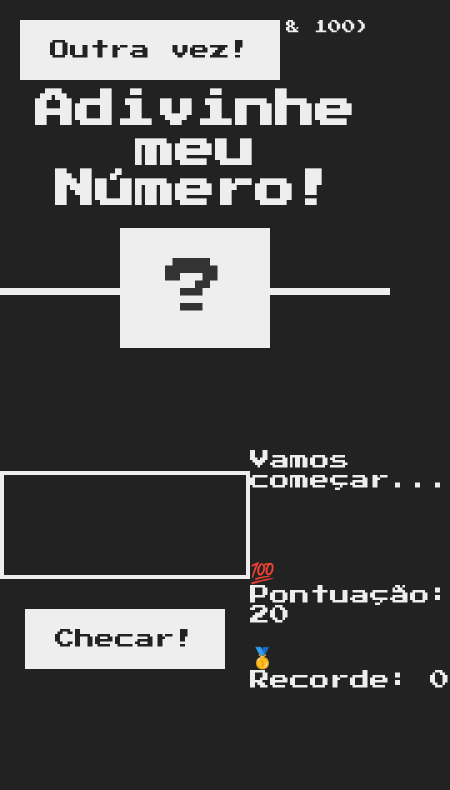
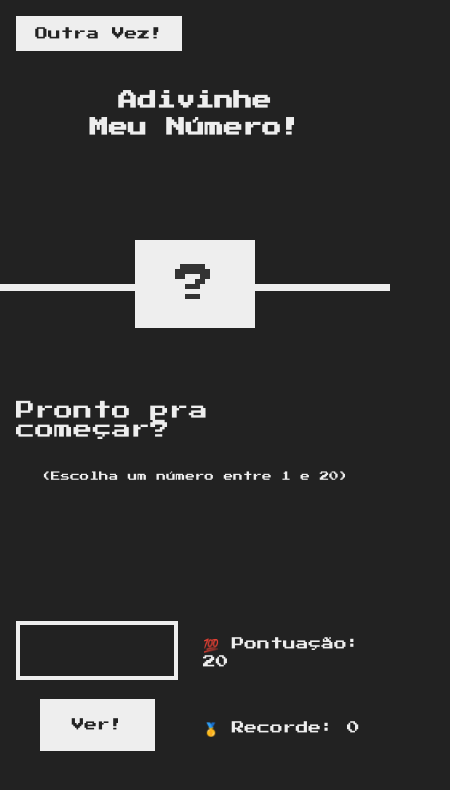
Before and after one commit to 82rafamalta/adivinhe-meu-numero, a plain HTML site: page index.html in a window 390 px wide. Shown: the whole page, 450 px wide, since content can reach past the window. Drawn offline with Linux system fonts and the light colour scheme.

Commit message:
Add files via upload

```diff
--- a/index.html
+++ b/index.html
@@ -5,28 +5,28 @@
     <meta name="viewport" content="width=device-width, initial-scale=1.0" />
     <meta http-equiv="X-UA-Compatible" content="ie=edge" />
     <link rel="stylesheet" href="style.css" />
-    <title>Adivinhe meu Número!</title>
+    <title>Adivinhe Meu Número!</title>
   </head>
   <body>
     <header>
-      <h1>Adivinhe meu Número!</h1>
-      <p class="between">(Entre 1 & 100)</p>
-      <button class="btn again">Outra vez!</button>
+      <h1>Adivinhe Meu Número!</h1>
       <div class="number">?</div>
     </header>
     <main>
+      <p class="message">Pronto pra começar?</p>
+      <p class="rule">(Escolha um número entre 1 e 20)</p>
       <section class="left">
         <input type="number" class="guess" />
-        <button class="btn check">Checar!</button>
+        <button class="btn check">Ver!</button>
       </section>
       <section class="right">
-        <p class="message">Vamos começar...</p>
         <p class="label-score">💯 Pontuação: <span class="score">20</span></p>
         <p class="label-highscore">
           🥇 Recorde: <span class="highscore">0</span>
         </p>
       </section>
     </main>
+    <button class="btn again">Outra Vez!</button>
     <script src="script.js"></script>
   </body>
 </html>
--- a/script.js
+++ b/script.js
@@ -1,55 +1,73 @@
 'use strict';
 
-let secretNumber = Math.trunc(Math.random() * 100) + 1;
+// Gerando o número secreto (fora da função pois só ocorre 1x)
+let secretNumber = Math.trunc(Math.random() * 20) + 1;
+
+// variável de estado
 let score = 20;
 let highscore = 0;
 
+//funções base
 const displayMessage = function (message) {
   document.querySelector('.message').textContent = message;
 };
 
+// Verificando a entrada de dados (input field e check button)
 document.querySelector('.check').addEventListener('click', function () {
-  const guess = Number(document.querySelector('.guess').value);
+  let guess = Number(document.querySelector('.guess').value);
 
   if (!guess) {
-    displayMessage('⛔ Digite um Número ⛔');
+    // para valores diferentes de números
+    displayMessage('⛔ Não é um número válido');
+
+    // quando acerta o número secreto
   } else if (guess === secretNumber) {
-    displayMessage('🎉 Acertou! 🎉');
-
+    displayMessage('🏆 Parabéns! Você Acertou! 🏆');
     document.querySelector('.number').textContent = secretNumber;
 
+    // alterar o background
     document.querySelector('body').style.backgroundColor = '#60b347';
-
     document.querySelector('.number').style.width = '30rem';
 
+    // implementação do recorde
     if (score > highscore) {
       highscore = score;
       document.querySelector('.highscore').textContent = highscore;
     }
+
+    // para valores diferentes do número secreto
   } else if (guess !== secretNumber) {
     if (score > 1) {
       displayMessage(
-        guess < secretNumber ? '☝ Muito baixo! ☝' : '👇 Muito alto! 👇'
+        guess > secretNumber
+          ? '📉 esse número é muito alto 📉'
+          : '📈 escolha um número maior 📈'
       );
+
+      // para diminuir a pontuação do score quando o número	dado for maior
       score--;
       document.querySelector('.score').textContent = score;
     } else {
-      displayMessage = '😭 Você perdeu! 😭';
+      displayMessage('😥 Sinto muito, você perdeu 😥');
       document.querySelector('.score').textContent = 0;
+      document.querySelector('.number').textContent = secretNumber;
+
+      // alterar o background
+      document.querySelector('body').style.backgroundColor = '#c31515';
     }
   }
 });
 
+// reiniciando o jogo (botão 'outra vez')
 document.querySelector('.again').addEventListener('click', function () {
-  secretNumber = Math.trunc(Math.random() * 100) + 1;
   score = 20;
+  secretNumber = Math.trunc(Math.random() * 20) + 1;
 
-  displayMessage('Vamos começar...');
+  displayMessage('😎 Pronto pra começar? 😎');
   document.querySelector('.score').textContent = score;
   document.querySelector('.number').textContent = '?';
   document.querySelector('.guess').value = '';
 
   document.querySelector('body').style.backgroundColor = '#222';
-
   document.querySelector('.number').style.width = '15rem';
 });
--- a/style.css
+++ b/style.css
@@ -15,51 +15,55 @@ body {
   font-family: 'Press Start 2P', sans-serif;
   color: #eee;
   background-color: #222;
-  /* background-color: #60b347; */
 }
 
 /* LAYOUT */
 header {
   position: relative;
-  height: 35vh;
+  height: 25vh;
   border-bottom: 7px solid #eee;
 }
 
 main {
-  height: 65vh;
+  height: 60vh;
   color: #eee;
-  display: flex;
+  display: grid;
+  grid-template-columns: 1fr 1fr;
   align-items: center;
-  justify-content: space-around;
+  padding: 2rem;
+  margin-bottom: 3rem;
 }
 
 .left {
-  width: 52rem;
+  width: 95%;
   display: flex;
   flex-direction: column;
   align-items: center;
+  font-size: 1.2rem;
+  margin-top: 4rem;
 }
 
 .right {
-  width: 52rem;
+  width: 95%;
+  display: flex;
+  flex-direction: column;
+  align-items: left;
   font-size: 2rem;
+  gap: 4rem;
+  margin-top: 4rem;
 }
 
 /* ELEMENTS STYLE */
 h1 {
   font-size: 4rem;
+  margin: 10rem;
   text-align: center;
-  position: absolute;
-  width: 100%;
-  top: 52%;
-  left: 50%;
-  transform: translate(-50%, -50%);
 }
 
 .number {
   background: #eee;
   color: #333;
-  font-size: 6rem;
+  font-size: 5rem;
   width: 15rem;
   padding: 3rem 0rem;
   text-align: center;
@@ -69,14 +73,10 @@ h1 {
   transform: translate(-50%, 50%);
 }
 
-.between {
-  font-size: 1.4rem;
-  position: absolute;
-  top: 2rem;
-  right: 2rem;
-}
-
 .again {
+  font-size: 1.8rem;
+  padding: 1.4rem 2.4rem;
+  align-items: center;
   position: absolute;
   top: 2rem;
   left: 2rem;
@@ -89,7 +89,7 @@ h1 {
   color: inherit;
   font-size: 5rem;
   padding: 2.5rem;
-  width: 25rem;
+  width: 80%;
   text-align: center;
   display: block;
   margin-bottom: 3rem;
@@ -99,9 +99,7 @@ h1 {
   border: none;
   background-color: #eee;
   color: #222;
-  font-size: 2rem;
   font-family: inherit;
-  padding: 2rem 3rem;
   cursor: pointer;
 }
 
@@ -109,11 +107,201 @@ h1 {
   background-color: #ccc;
 }
 
+.check {
+  font-size: 2.8rem;
+  padding: 2.4rem 4rem;
+}
+
 .message {
-  margin-bottom: 8rem;
-  height: 3rem;
+  display: grid;
+  grid-column: 1 / -1;
+  align-self: flex-end;
+  justify-items: center;
+  font-size: 2.4rem;
+  margin-top: 4rem;
+}
+
+.rule {
+  display: grid;
+  grid-column: 1 / -1;
+  align-self: flex-start;
+  justify-items: center;
+  font-size: 1.2rem;
+  margin-top: 2rem;
 }
 
 .label-score {
   margin-bottom: 2rem;
 }
+
+@media (max-width: 84em) {
+  html {
+    /* 9px / 16px  */
+    font-size: 56.25%;
+  }
+
+  h1 {
+    font-size: 4rem;
+    line-height: 1.4;
+    padding: 1rem;
+    margin-top: 8rem;
+  }
+
+  .btn {
+    font-size: 1.8rem;
+  }
+
+  .guess {
+    font-size: 4rem;
+    padding: 2rem;
+    width: 25rem;
+    margin-bottom: 3rem;
+  }
+}
+
+@media (max-width: 75em) {
+  html {
+    /* 9px / 16px  */
+    font-size: 56.25%;
+  }
+
+  h1 {
+    font-size: 2.6rem;
+    margin-top: 8rem;
+  }
+}
+
+@media (max-width: 59em) {
+  html {
+    font-size: 56.25%;
+  }
+
+  h1 {
+    font-size: 3.2rem;
+    margin-top: 8rem;
+  }
+
+  .label {
+    font-size: 1.2rem;
+  }
+
+  .right {
+    font-size: 1.6rem;
+    line-height: 1.2;
+  }
+
+  .btn {
+    font-size: 1.6rem;
+  }
+
+  .guess {
+    font-size: 3.2rem;
+    padding: 2rem;
+    width: 22rem;
+    margin-bottom: 2.4rem;
+  }
+}
+
+@media (max-width: 44em) {
+  html {
+    font-size: 56.25%;
+  }
+
+  main {
+    gap: 2rem;
+  }
+
+  .right {
+    font-size: 1.6rem;
+    line-height: 1.4;
+  }
+
+  .guess {
+    font-size: 2.4rem;
+    padding: 2rem;
+    width: 100%;
+    margin-bottom: 2.4rem;
+  }
+
+  .label {
+    text-align: center;
+    font-size: 1rem;
+  }
+}
+
+@media (max-width: 34em) {
+  html {
+    /* 8px / 16px = 0.5 = 50% */
+    font-size: 50%;
+  }
+
+  h1 {
+    font-size: 2.4rem;
+    line-height: 1.4;
+    padding: 1rem;
+    margin-top: 10rem;
+  }
+
+  main {
+    margin-bottom: 2rem;
+  }
+}
+
+@media (max-width: 22em) {
+  header {
+    height: 21vh;
+  }
+
+  h1 {
+    font-size: 2rem;
+    line-height: 1.4;
+    padding: 1rem;
+    margin: 9rem 0;
+  }
+
+  .number {
+    font-size: 3.6rem;
+    width: 15rem;
+    padding: 3rem 0rem;
+  }
+
+  main {
+    display: grid;
+    grid-template-columns: 1fr;
+    padding: 0 1.4rem;
+    margin-bottom: 5rem;
+  }
+
+  .left,
+  .right {
+    width: 95%;
+    display: flex;
+    flex-direction: column;
+    align-items: center;
+    font-size: 1.6rem;
+    margin-top: 0;
+  }
+
+  .right {
+    gap: 1.4rem;
+  }
+
+  .guess {
+    width: 60%;
+  }
+
+  .message {
+    text-align: center;
+    margin-top: 6rem;
+    font-size: 2rem;
+  }
+
+  .rule {
+    margin: 0;
+  }
+
+  .check {
+    font-size: 2rem;
+    padding: 2rem 3.4rem;
+  }
+}
```
